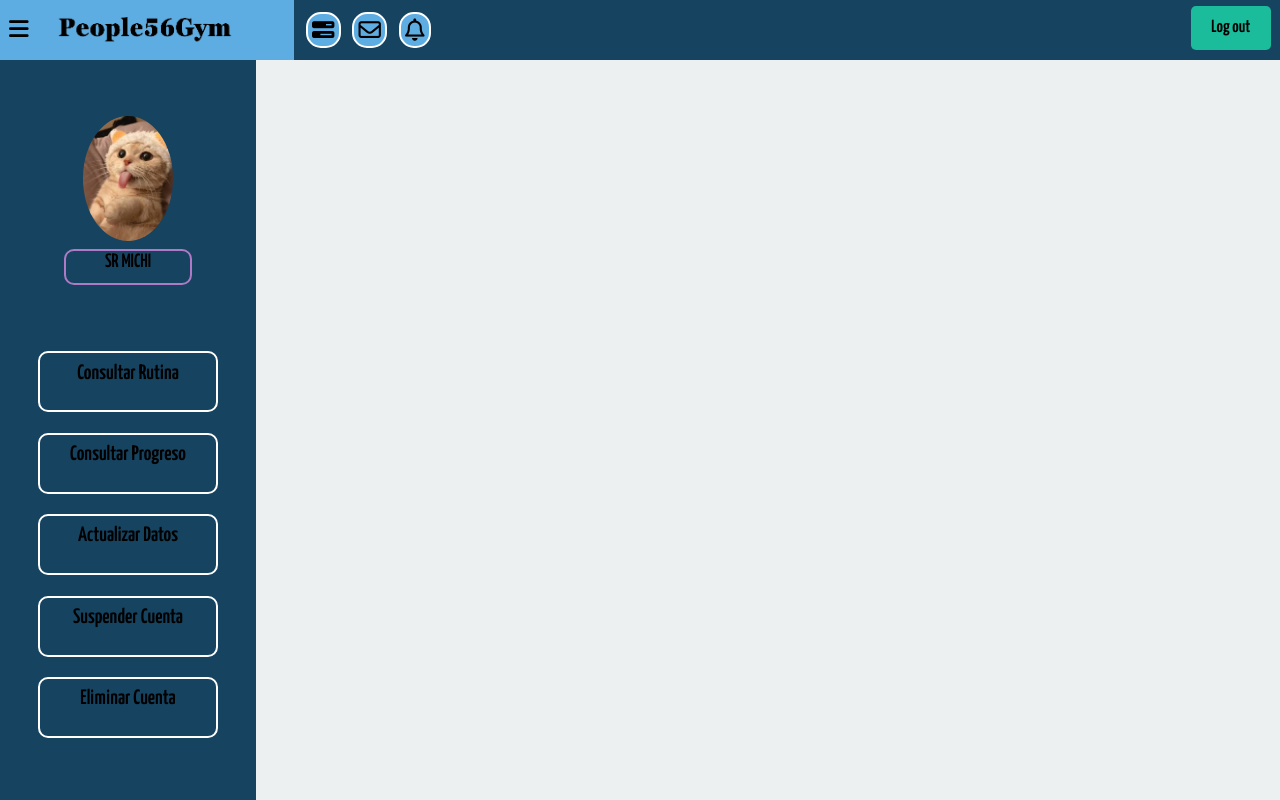
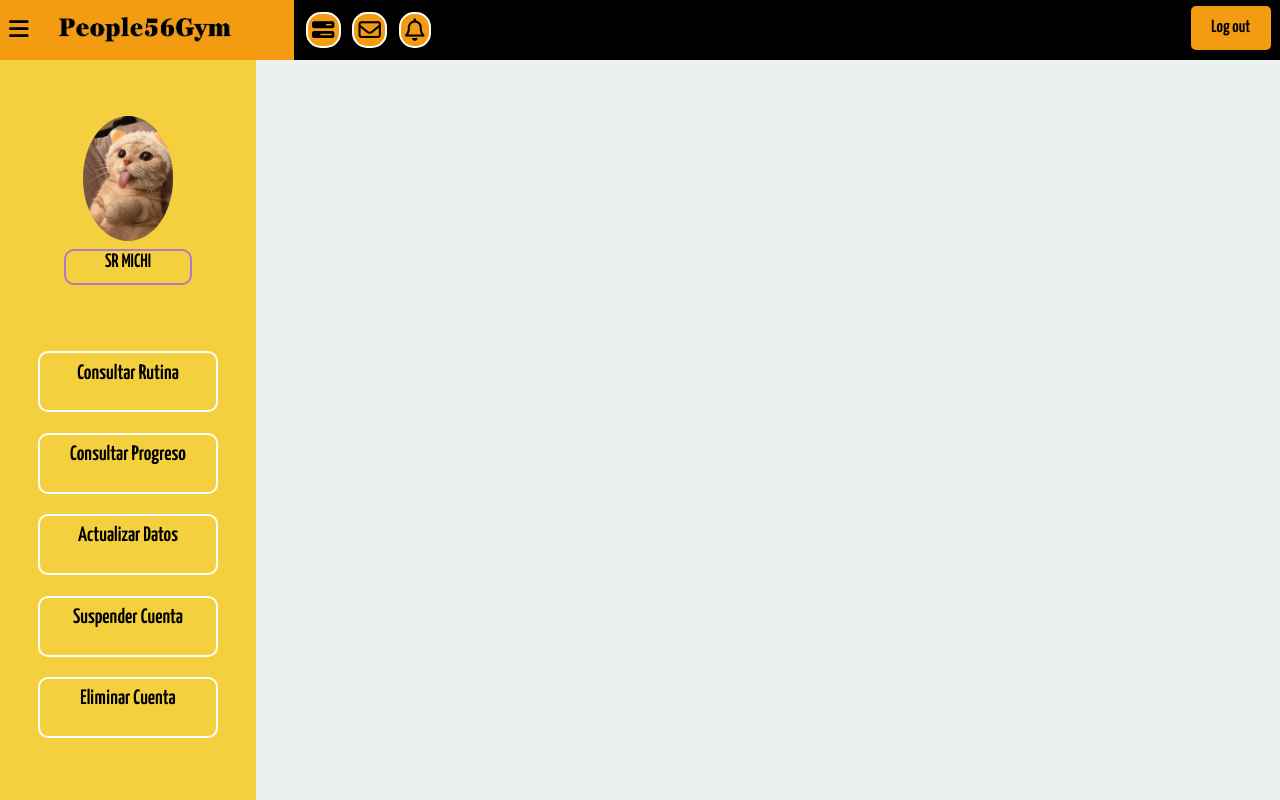
Before and after one commit to Fabianski-007/Gympeople, a PHP site: page /roles.html in a window 1280 px wide. Run offline with PHP 8.4, Linux system fonts and the light colour scheme; some libraries are stand-ins or nearby versions.

Commit message:
Complemento

```diff
--- a/style_roles.css
+++ b/style_roles.css
@@ -20,11 +20,12 @@ body{
     justify-content: flex-start;
     align-items: center;
     width: calc(100% - 77%);
-    background: #5DADE2;
+    background: #F39C12;
 }
 #sectionTwoNav{
     display: flex;
-    background: #154360;
+    background: black;
+    /*background: #154360;*/
     justify-content: space-between;
     width: 77%;
 }
@@ -40,7 +41,7 @@ body{
     padding: 0.2em 0.2em;
     border-radius: 15px;
     color: black;
-    background: #5DADE2;
+    background: #F39C12;
 }
 .contenedor_boton{
     display: flex;
@@ -53,7 +54,7 @@ body{
 #log_out{
     width: 90%;
     height: 80%;
-    background: #1ABC9C;
+    background: #F39C12;
     font-size: 1.1em;
     border:none;
     border-radius: 5px;
@@ -73,7 +74,7 @@ body{
 }
 .slider_options{
     width: 20%;
-    background:#154360;
+    background:#F4D03F;
     display: flex;
     flex-direction: column;
     justify-content:space-evenly;
@@ -118,6 +119,7 @@ body{
     color: var(--colorletras);
     text-align: center;
     border:2px solid white;
+    background:#F4D03F;
     border-radius: 10px;
     padding: 0.4em 0;
     height: 15%;
@@ -128,6 +130,7 @@ body{
     color: var(--colorletras);
     text-align: center;
     border:2px solid white;
+    background:#F4D03F;
     border-radius: 10px;
     padding: 0.4em 0;
     height: 15%;
@@ -138,6 +141,7 @@ body{
     color: var(--colorletras);
     text-align: center;
     border:2px solid white;
+    background:#F4D03F;
     border-radius: 10px;
     padding: 0.4em 0;
     height: 15%;
@@ -148,6 +152,7 @@ body{
     color: var(--colorletras);
     text-align: center;
     border:2px solid white;
+    background:#F4D03F;
     border-radius: 10px;
     padding: 0.4em 0;
     height: 15%;
@@ -157,6 +162,7 @@ body{
     font-size: 1.3em;
     text-align: center;
     border:2px solid white;
+    background:#F4D03F;
     border-radius: 10px;
     color: var(--colorletras);
     padding: 0.4em 0;
```
